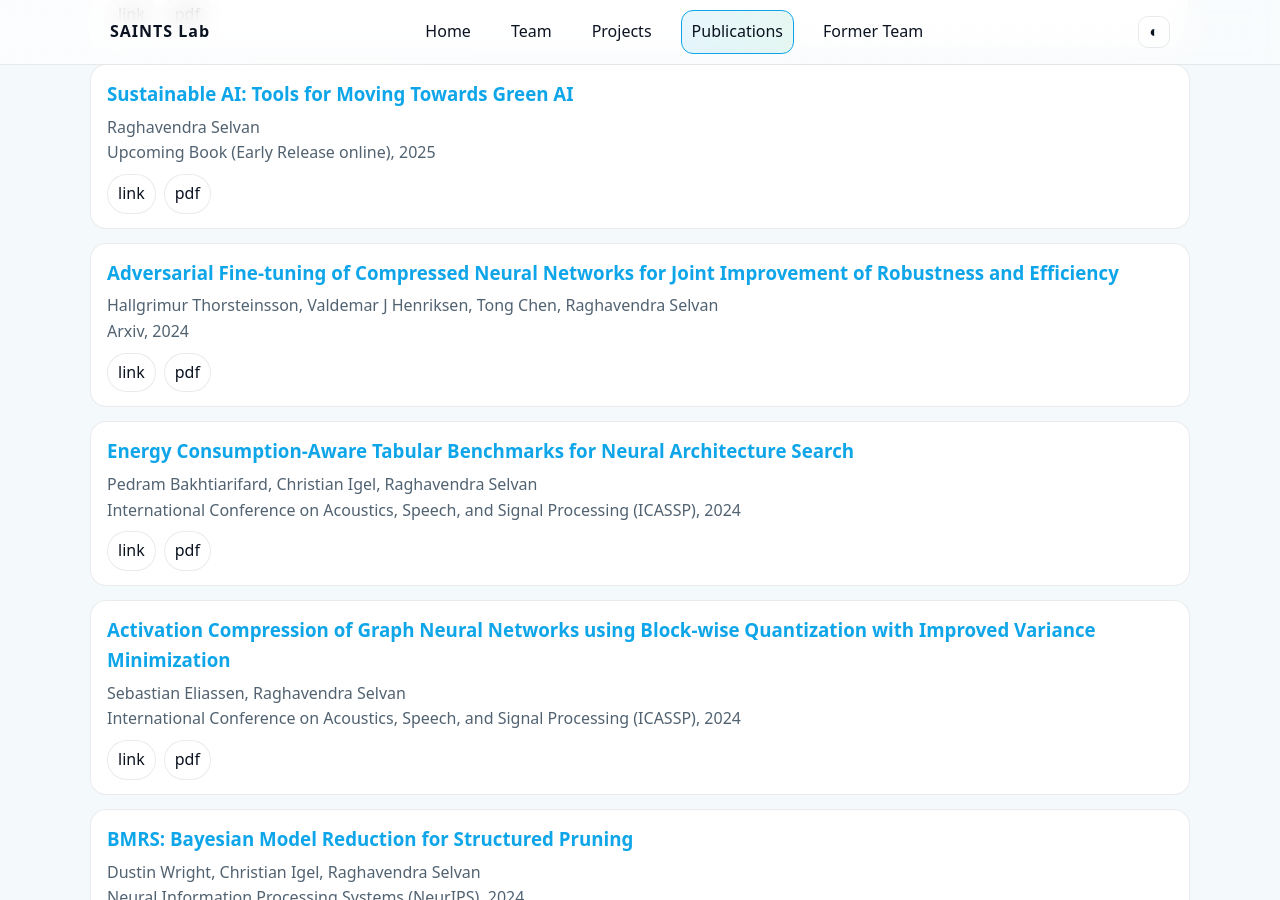
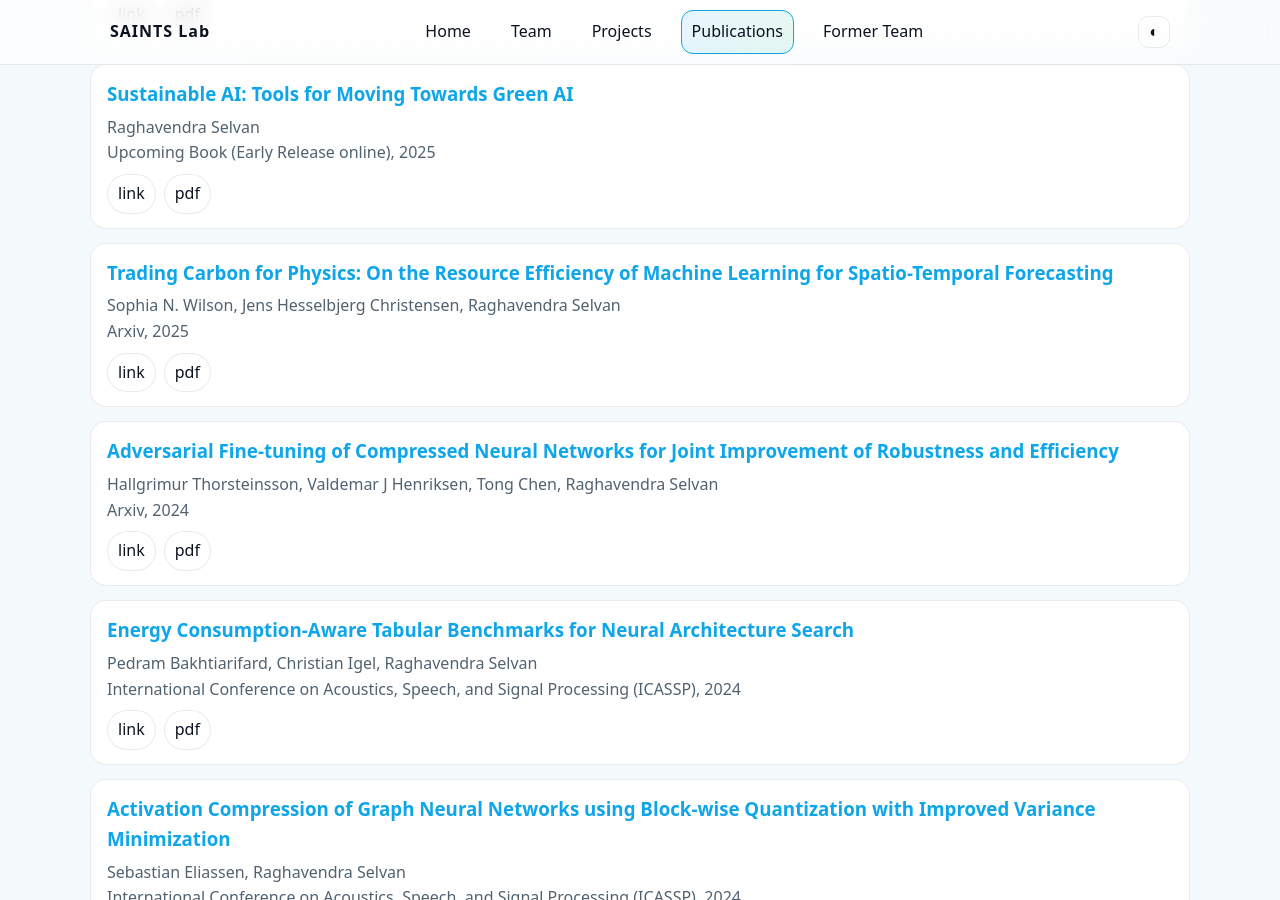
Before and after one commit to saintslab/saintslab.github.io, a Jekyll site: the page built from publications.html, in a window 1280 px wide and 900 px high, scrolled down 2454 px. Built offline with Jekyll 4.4.1, drawn with Linux system fonts in a browser that asks for light colours.

Commit message:
chore: sync pubs from projects page

```diff
--- a/_data/publications.json
+++ b/_data/publications.json
@@ -122,6 +122,31 @@
     "type": "from-projects",
     "theme_key": "ai-for-sciences",
     "theme_label": "AI for Sciences"
+  },
+  {
+    "title": "Trading Carbon for Physics: On the Resource Efficiency of Machine Learning for Spatio-Temporal Forecasting",
+    "authors": [
+      "Sophia N. Wilson",
+      "Jens Hesselbjerg Christensen",
+      "Raghavendra Selvan"
+    ],
+    "venue": "Arxiv",
+    "year": "2025",
+    "date": "2025-01-01",
+    "link": "https://arxiv.org/pdf/2509.24517",
+    "resources": [
+      {
+        "label": "link",
+        "url": "https://arxiv.org/abs/2509.24517"
+      },
+      {
+        "label": "pdf",
+        "url": "https://arxiv.org/pdf/2509.24517"
+      }
+    ],
+    "type": "from-projects",
+    "theme_key": "sustainability-of-ai",
+    "theme_label": "Sustainability of AI"
   },
   {
     "title": "Sustainable AI: Tools for Moving Towards Green AI",
```
